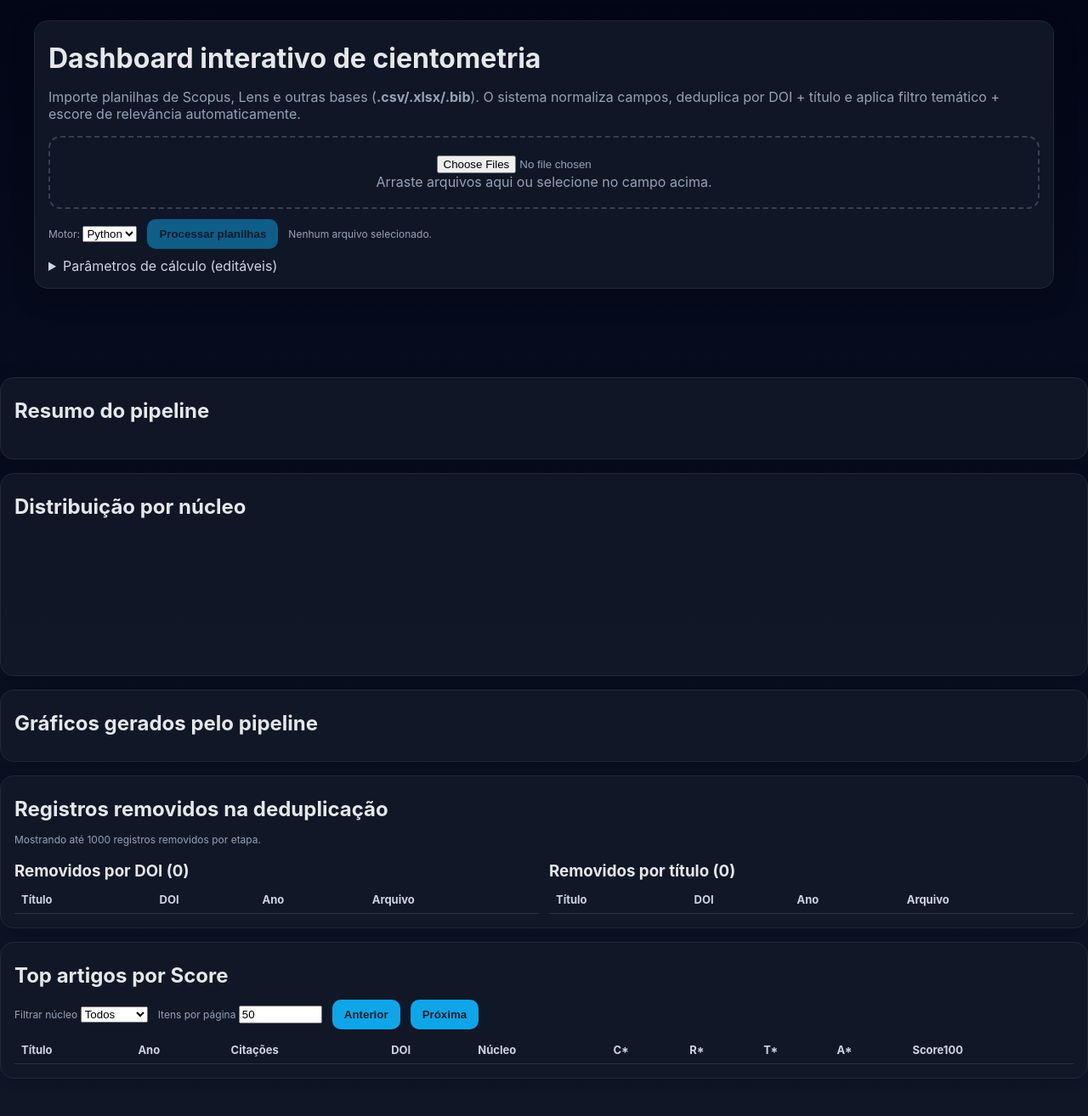
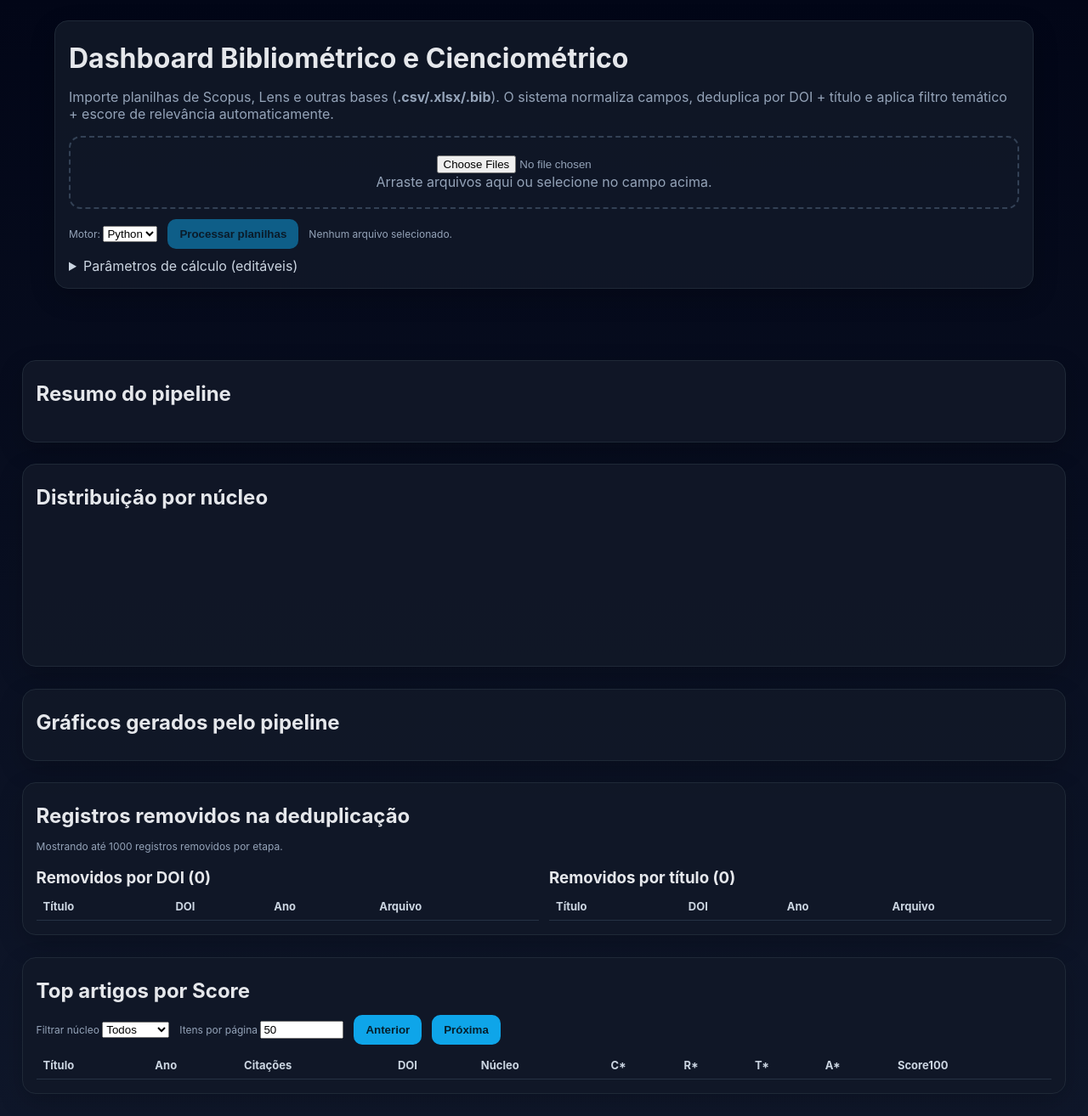
Before and after one commit to DWan-Dall/dashboard-cientometria, a PHP site: page / in a window 1280 px wide. Shown: the whole page at 85% size. Before the commit the page ends 1270 px from the top, so only its background shows below. Run offline with PHP 8.4, Linux system fonts and the light colour scheme; lists and menus that the app fills with data are empty; a map, chart or similar area stays blank.

Commit message:
Ajustado parte visual para melhor legibilidade

```diff
--- a/index.php
+++ b/index.php
@@ -5,7 +5,7 @@
 <head>
   <meta charset="UTF-8" />
   <meta name="viewport" content="width=device-width, initial-scale=1.0" />
-  <title>Dashboard Cientometria de Enchentes + IA</title>
+  <title>Dashboard Bibliométrico e Cienciométrico</title>
   <style>
     :root {
       --bg: #0f172a;
@@ -26,7 +26,7 @@
     .container {
       max-width: 1200px;
       margin: 24px auto;
-      padding: 0 16px 64px;
+      padding: 0 16px 34px;
     }
     .card {
       background: rgba(17,24,39,0.9);
@@ -35,6 +35,7 @@
       padding: 16px;
       margin-bottom: 16px;
       box-shadow: 0 10px 30px rgba(0,0,0,0.2);
+      margin: 2%;
     }
     h1, h2 { margin: 8px 0 14px; }
     p { color: var(--muted); }
@@ -91,7 +92,7 @@
 <body>
   <div class="container">
     <div class="card">
-      <h1>Dashboard interativo de cientometria</h1>
+      <h1>Dashboard Bibliométrico e Cienciométrico</h1>
       <p>Importe planilhas de Scopus, Lens e outras bases (<strong>.csv/.xlsx/.bib</strong>). O sistema normaliza campos, deduplica por DOI + título e aplica filtro temático + escore de relevância automaticamente.</p>
       <div id="dropzone" class="dropzone">
         <input id="fileInput" type="file" multiple accept=".csv,.xlsx,.bib,.tsv,.txt" />
```
Also changed, not shown: tmp_uploads/plots/core_distribution_1774892528.png (added), tmp_uploads/plots/core_distribution_1774892959.png (added), tmp_uploads/plots/core_distribution_1774893650.png (added), tmp_uploads/plots/core_distribution_1774897938.png (added), tmp_uploads/plots/core_distribution_1774899146.png (added), tmp_uploads/plots/score_histogram_1774892528.png (added), tmp_uploads/plots/score_histogram_1774892959.png (added), tmp_uploads/plots/score_histogram_1774893650.png (added), tmp_uploads/plots/score_histogram_1774897938.png (added), tmp_uploads/plots/score_histogram_1774899146.png (added).
